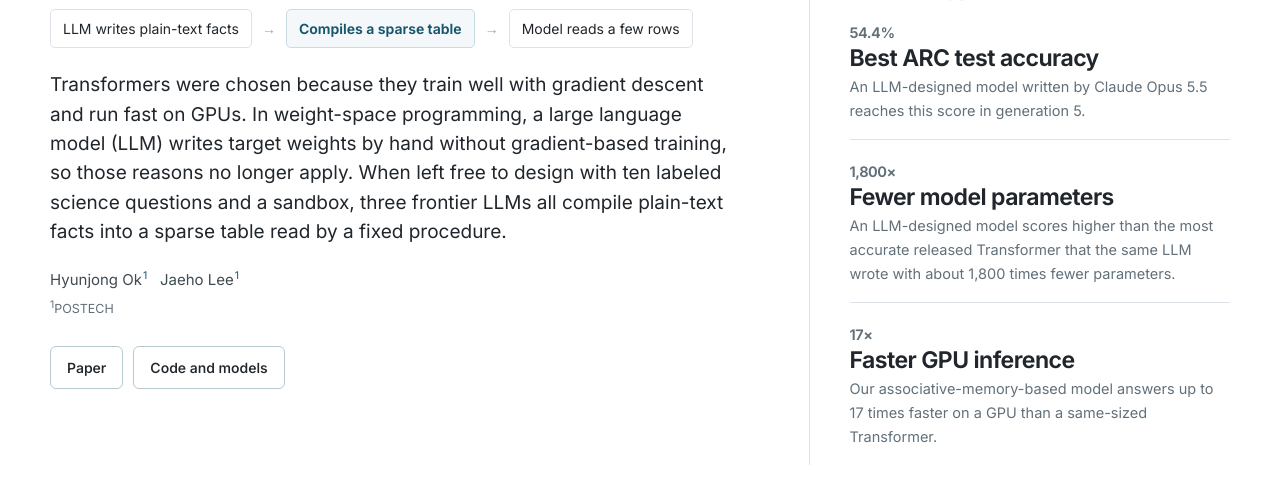
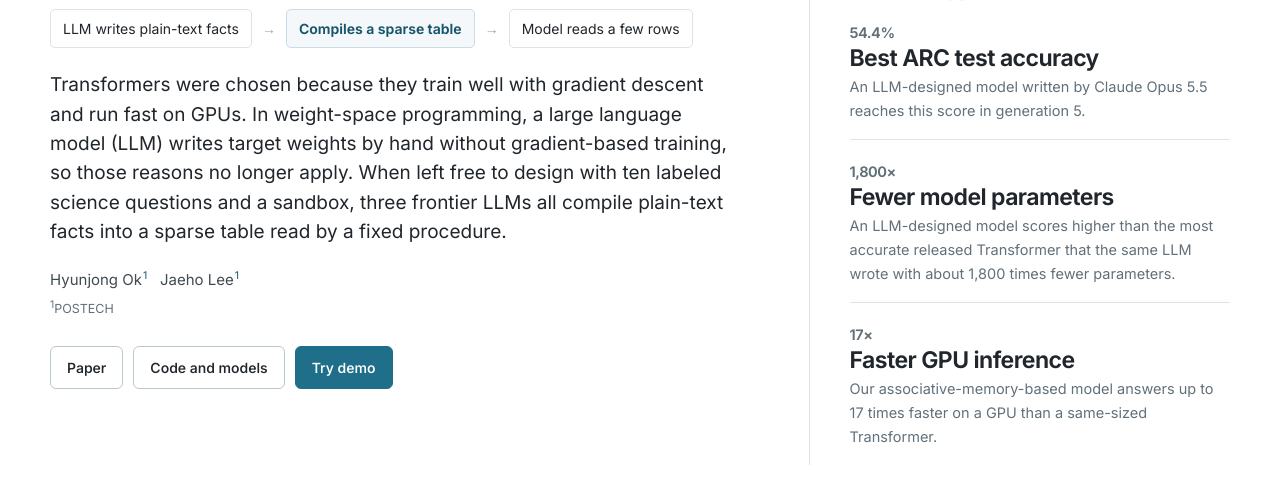
Before and after one commit to wsp-no-transformer/wsp-no-transformer.github.io, a plain HTML site: page index.html in a window 1280 px wide. Shown: the part 292-796 px from the top of the page. Drawn offline with Linux system fonts and the light colour scheme.

Commit message:
Add a Try demo button to the hero

```diff
--- a/index.html
+++ b/index.html
@@ -89,7 +89,7 @@ video{display:block;width:100%;border:1px solid var(--line);border-radius:10px;b
 <div class='flow'><span>LLM writes plain-text facts</span><i>→</i><strong>Compiles a sparse table</strong><i>→</i><span>Model reads a few rows</span></div>
 <p class='lede'>Transformers were chosen because they train well with gradient descent and run fast on GPUs. In weight-space programming, a large language model (LLM) writes target weights by hand without gradient-based training, so those reasons no longer apply. When left free to design with ten labeled science questions and a sandbox, three frontier LLMs all compile plain-text facts into a sparse table read by a fixed procedure.</p>
 <p class='authors'>Hyunjong Ok<sup>1</sup> &nbsp; Jaeho Lee<sup>1</sup></p><p class='affil'><sup>1</sup>POSTECH</p>
-<div class='links'><a class='button on' href='https://www.alphaxiv.org/abs/2611.weight-space-programming-associative-memory'>Paper</a><a class='button on' href='https://github.com/effl-lab/Weight-Space-Programming'>Code and models</a></div>
+<div class='links'><a class='button on' href='https://www.alphaxiv.org/abs/2611.weight-space-programming-associative-memory'>Paper</a><a class='button on' href='https://github.com/effl-lab/Weight-Space-Programming'>Code and models</a><a class='button on demo' href='demo.html'>Try demo</a></div>
 </div>
 <aside class='evidence'><p class='eyebrow'>Key findings</p><ul>
 <li><a href='#build'><p class='stat'>54.4%</p><h3>Best ARC test accuracy</h3><p>An LLM-designed model written by Claude Opus 5.5 reaches this score in generation 5.</p></a></li>
@@ -113,6 +113,7 @@ video{display:block;width:100%;border:1px solid var(--line);border-radius:10px;b
 <div class='figrow two'><figure><video src='videos/trace_designed.mp4' autoplay muted loop playsinline></video><figcaption>On the same question, Claude Opus 5.5's first-generation LLM-designed model maps words to concepts and finds each option's best fact. After the rules, option D (hollow bones) scores 55.9, while others score 20.1 to 26.8.</figcaption></figure><figure><video src='videos/trace_memory.mp4' autoplay muted loop playsinline></video><figcaption>In our first-generation associative-memory-based model, the same question's four strongest concepts form six pairs. At pair-table row 358,377, (adaptation, fly) recalls hollow, bones, feathers, light, and body; with the concept table, option D scores 52.1.</figcaption></figure></div>
 <figure><img src='figs/v2/trace.png' alt='Step-by-step trace of the ARC test question about which adaptation helps a bird fly through an LLM-designed table model and our associative-memory-based model, highlighting question concepts in blue and option concepts in orange.' loading='lazy'><figcaption>The panels follow the unseen ARC test question "Which adaptation helps a bird fly?" through Claude Opus 5.5's LLM-designed model and our associative-memory-based model, marking question concepts in blue and candidate option concepts in orange. Both traces show how the winning score for "hollow bones" comes directly from named table entries that the LLM wrote.</figcaption></figure>
 <!-- demo:start -->
+<style>.button.demo{background:var(--accent);border-color:var(--accent);color:#fff}</style>
 <div class='links'><a class='button on' href='demo.html'>Try it: edit the fact table and rescore ARC live</a></div>
 <!-- demo:end -->
 </div></section>
```
